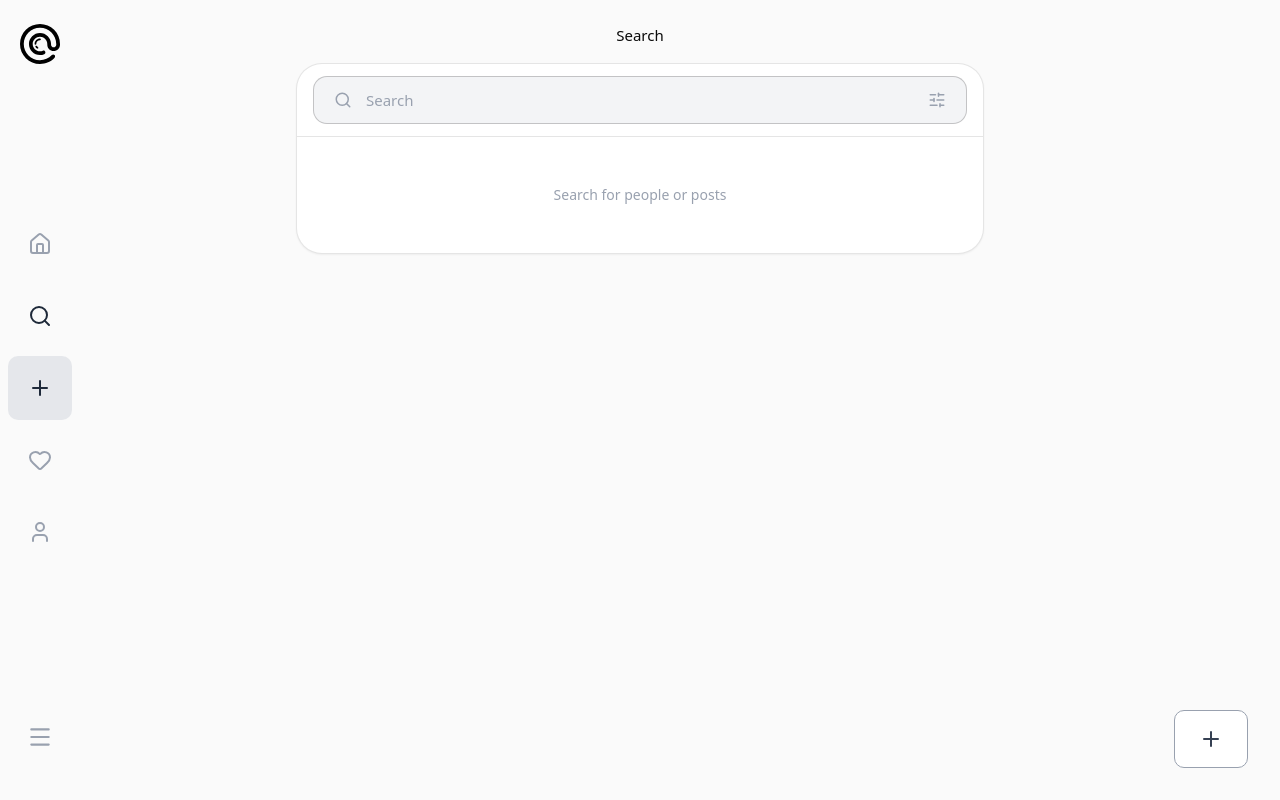
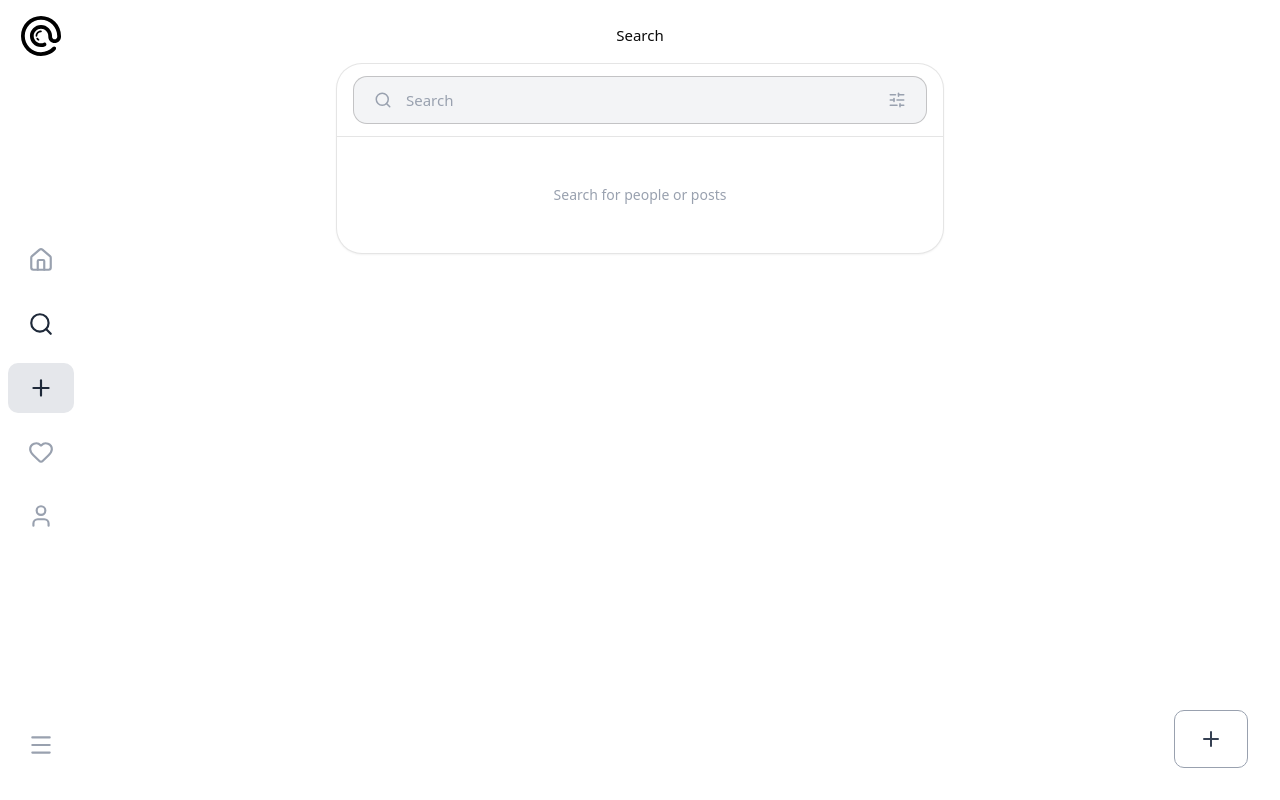
Before and after one commit to iamsahana10/looom-frontend, a React (Vite) app: page /search in a window 1280 px wide. Built offline with nearby package versions, Linux system fonts and the light colour scheme.

Commit message:
profile set

```diff
--- a/src/App.jsx
+++ b/src/App.jsx
@@ -8,6 +8,7 @@ import { isAuthenticated } from "./services/auth.service";
 import CreateThreadModal from "./components/create-thread-model";
 import Search from "./pages/search";
 import Thread from "./pages/thread";
+import Profile from "./pages/profile";
 
 const PrivateRoute = ({ children }) =>
   isAuthenticated() ? children : <Navigate to="/login" replace />;
@@ -46,6 +47,7 @@ export default function App() {
           <Route path="/" element={<Home />} />
           <Route path="/search" element={<Search />} />
           <Route path="/post/:id" element={<Thread />} />
+          <Route path="/profile/:id" element={<Profile />} />
         </Route>
       </Routes>
 
--- a/src/Layouts/app-layout.jsx
+++ b/src/Layouts/app-layout.jsx
@@ -14,14 +14,12 @@ const AppLayout = () => {
       <main>
         <SidebarNav onCreateClick={thread.openDialog} />
         <Header />
-        <div className="bg-[#fafafa]">
-          <div className="w-full max-w-180 mx-auto">
+        <div className="bg-white/70 min-h-screen">
+          <div className="w-full max-w-160 mx-auto">
             <Outlet />
           </div>
         </div>
         <BottomNav onCreateClick={thread.openDialog} />
-
-
       </main>
       {/* Floating Action Button (Optional) */}
       <div className="hidden md:inline-flex fixed bottom-8 right-8">
--- a/src/components/bottom-nav.jsx
+++ b/src/components/bottom-nav.jsx
@@ -1,15 +1,14 @@
-import { NAV_MENU_ITEMS } from "@/constants";
+import { getUser } from "@/services/auth.service";
 import NavMenu from "./nav-menu";
 
+const BottomNav = ({ onCreateClick }) => {
+  const currentUser = getUser();
 
+  return (
+    <nav className="md:hidden fixed z-50 bottom-0 w-full flex gap-2 items-cente justify-between py-2 px-1.5 bg-white backdrop-blur-xl border-t border-black/10">
+      <NavMenu iconSize={22} onCreateClick={onCreateClick} user={currentUser} />
+    </nav>
+  );
+};
 
-
-const BottomNav = ({onCreateClick}) => {
-    return (
-        <nav className="md:hidden fixed z-50 bottom-0 w-full flex gap-2 items-center justify-between py-2 px-1.5 bg-white backdrop-blur-xl border-t border-black/10">
-           <NavMenu onCreateClick={onCreateClick}/>
-        </nav>
-    )
-}
-
-export default BottomNav
+export default BottomNav;
--- a/src/components/nav-menu.jsx
+++ b/src/components/nav-menu.jsx
@@ -1,21 +1,28 @@
 import { NAV_MENU_ITEMS } from "@/constants";
-import React from "react";
 import NavItem from "./nav-item";
 import { Link, useLocation } from "react-router-dom";
 
-const NavMenu = ({ iconSize = 22, onCreateClick }) => {
+export default function NavMenu({ iconSize = 22, onCreateClick, user }) {
   const { pathname } = useLocation();
+
   return (
     <>
       {NAV_MENU_ITEMS.map((menuItem, index) => {
-        const { Icon, isCreate, url } = menuItem;
+        const { Icon, isCreate } = menuItem;
+
+        const url =
+          menuItem.url === "/profile" && user?.username
+            ? `/profile/${user.user_id}`
+            : menuItem.url;
+
         const active =
           url === "/" ? pathname === "/" : pathname.startsWith(url);
+
         return (
           <Link
             to={isCreate ? "#" : url}
             key={index}
-            className={`${isCreate && "bg-gray-200 hover:bg-gray-200 "} group hover:bg-gray-200 px-3.5 py-2 md:px-5 md:py-5 rounded-lg transition-all duration-150 cursor-pointer w-full md:w-fit flex justify-center items-center`}
+            className={`${isCreate && "bg-gray-200 hover:bg-gray-200"} group hover:bg-gray-200 rounded-lg px-3.5 py-2 md:px-5 md:py-3 transition-colors duration-100 cursor-pointer w-full md:w-fit flex justify-center items-center`}
             onClick={
               isCreate
                 ? (e) => {
@@ -25,12 +32,10 @@ const NavMenu = ({ iconSize = 22, onCreateClick }) => {
                 : undefined
             }
           >
-            <NavItem Icon={Icon} active={active || isCreate} size={iconSize} />
+            <NavItem Icon={Icon} active={isCreate || active} size={iconSize} />
           </Link>
         );
       })}
     </>
   );
-};
-
-export default NavMenu;
+}
--- a/src/components/post-card.jsx
+++ b/src/components/post-card.jsx
@@ -3,7 +3,7 @@ import { Link } from "react-router-dom";
 import { useState } from "react";
 import { formatTimeAgo } from "@/lib/utils";
 import { toggleLike } from "@/services/social.service";
-import { isAuthenticated } from "@/services/auth.service";
+import { getUser, isAuthenticated } from "@/services/auth.service";
 
 export default function PostCard({ post, isReply = false, viewPost = false }) {
   const [liked, setLiked] = useState(post.liked);
@@ -61,7 +61,7 @@ export default function PostCard({ post, isReply = false, viewPost = false }) {
       </button>
 
       {/* COMMENT */}
-      <Link to={`/post/${post.post_id}`}>
+      <Link to={`/post/${post.post_id}`} className="no-underline">
         <button className="flex items-center gap-1 p-2 rounded-full text-gray-400 hover:text-gray-600 hover:bg-gray-100 cursor-pointer">
           <MessageCircle size={18} />
           {post.replies_count > 0 && <span>{post.replies_count}</span>}
@@ -76,7 +76,7 @@ export default function PostCard({ post, isReply = false, viewPost = false }) {
   );
 
   return (
-    <article className="group border-b border-gray-300 last:border-b-0 px-6 py-5">
+    <article className="group border-b border-gray-300 last:border-b-0 px-4 py-2.5 md:px-6 md:py-5">
       {viewPost ? (
         /* viewPost layout: avatar + header on one row, then body & actions indented below */
         <div className="flex-1 min-w-0">
@@ -86,18 +86,21 @@ export default function PostCard({ post, isReply = false, viewPost = false }) {
               <div className="w-10 h-10 rounded-full bg-gradient-to-br from-gray-700 to-gray-500 flex items-center justify-center text-white font-bold text-sm">
                 {avatarLetter}
               </div>
+              {isReply && (
+                <div className="w-[2px] flex-1 mt-2 rounded-full bg-black/10" />
+              )}
             </div>
 
             {/* Header */}
             <div className="flex items-center justify-between w-full">
               <div className="flex items-center gap-1.5 min-w-0">
                 <Link
-                  to={`/user/${post.username}`}
-                  className="font-semibold text-gray-900 truncate"
+                  to={`/profile/${post.user_id}`}
+                  className="font-semibold text-gray-900"
                 >
                   {post.username}
                 </Link>
-                <span className="text-gray-400 shrink-0">
+                <span className="text-gray-400 shrink-0 text-sm md:text-md">
                   {formatTimeAgo(post.created_at)}
                 </span>
               </div>
@@ -108,7 +111,7 @@ export default function PostCard({ post, isReply = false, viewPost = false }) {
           </div>
 
           <div className="px-2">
-            <p className="block text-gray-700 whitespace-pre-wrap my-2.5">
+            <p className="block text-gray-700 whitespace-pre-wrap break-all my-2.5">
               {post.content}
             </p>
             {actions}
@@ -132,10 +135,13 @@ export default function PostCard({ post, isReply = false, viewPost = false }) {
             {/* Header */}
             <div className="flex items-center justify-between mb-0.5">
               <div className="flex items-center gap-1.5 min-w-0">
-                <span className="font-semibold text-gray-900 truncate">
+                <Link
+                  to={`/profile/${post.user_id}`}
+                  className="font-semibold text-gray-900"
+                >
                   {post.username}
-                </span>
-                <span className="text-gray-400 shrink-0">
+                </Link>
+                <span className="text-gray-400 shrink-0 text-sm md:text-md">
                   {formatTimeAgo(post.created_at)}
                 </span>
               </div>
@@ -145,9 +151,10 @@ export default function PostCard({ post, isReply = false, viewPost = false }) {
             </div>
 
             {/* Body */}
+            <div className="mt-2.5">
               <Link
                 to={`/post/${post.post_id}`}
-              className="block text-gray-700 whitespace-pre-wrap mb-2.5"
+                className="block text-gray-700 whitespace-pre-wrap break-all mb-2.5 no-underline"
               >
                 {post.content}
               </Link>
@@ -155,6 +162,7 @@ export default function PostCard({ post, isReply = false, viewPost = false }) {
               {actions}
             </div>
           </div>
+        </div>
       )}
     </article>
   );
--- a/src/components/sidebar-nav.jsx
+++ b/src/components/sidebar-nav.jsx
@@ -1,20 +1,27 @@
-import { MenuIcon } from "lucide-react";
-
+import { getUser } from "@/services/auth.service";
 import LooomLogo from "../assets/looom-logo.svg";
 import NavMenu from "./nav-menu";
 import UserMenu from "./user-menu";
 
 const SidebarNav = ({ onCreateClick }) => {
+  const currentUser = getUser();
   return (
-    <nav className="hidden fixed left-0 top-0 h-full w-20 md:flex flex-col items-center justify-between pt-6 pb-8">
+    <nav className="hidden fixed left-0 top-0 h-full w-fit md:flex flex-col items-center justify-between pt-4 pb-6 px-2">
       <a href="/" className="cursor-pointer">
         <img src={LooomLogo} alt="logo" className="w-10 h-10 fill-black" />
       </a>
-      <div className="flex flex-col gap-2">
-        <NavMenu iconSize={24} onCreateClick={onCreateClick} />
+      <div className="flex flex-col gap-3.5">
+        <NavMenu
+          onCreateClick={onCreateClick}
+          iconSize={26}
+          user={currentUser}
+        />
       </div>
       <div className="py-3">
-        <UserMenu size={26} className="text-gray-400 hover:text-black transition-colors"/>
+        <UserMenu
+          size={26}
+          className="text-gray-400 hover:text-black transition-colors"
+        />
       </div>
     </nav>
   );
--- a/src/constants.js
+++ b/src/constants.js
@@ -11,5 +11,5 @@ export const NAV_MENU_ITEMS = [
   { Icon: SearchIcon, isCreate: false, url: "/search" },
   { Icon: PlusIcon, isCreate: true, url: "/create" },
   { Icon: HeartIcon, isCreate: false, url: "/" },
-  { Icon: UserIcon, isCreate: false, url: "/" },
+  { Icon: UserIcon, isCreate: false, url: "/profile" },
 ];
--- /dev/null
+++ b/src/pages/profile.jsx
@@ -0,0 +1,32 @@
+import { getUserPosts, getUserProfile } from "@/services/profile.service";
+import React, { useEffect, useState } from "react";
+import { useParams } from "react-router-dom";
+
+const Profile = () => {
+  const { id } = useParams();
+  const [user, setUser] = useState(null);
+  const [posts, setPosts] = useState([]);
+  const [loading, setLoading] = useState(true);
+  const [error, setError] = useState("");
+  const loadProfile = async () => {
+    try {
+      const [profile, userPosts] = await Promise.all([
+        getUserProfile(id),
+        getUserPosts(id),
+      ]);
+      (setUser(profile), setPosts(userPosts));
+    } catch (error) {
+      setError(error.message || "Failed to Load User Profile");
+    } finally {
+      setLoading(false);
+    }
+  };
+  useEffect(() => {
+    loadProfile();
+  }, [id]);
+  console.log(user);
+  console.log(posts);
+  return <div>Profile</div>;
+};
+
+export default Profile;
--- /dev/null
+++ b/src/services/profile.service.js
@@ -0,0 +1,10 @@
+import api from "@/api/axios";
+
+export const getUserPosts = async (userId) => {
+  const res = await api.get(`/posts/user/${userId}`);
+  return res.data;
+};
+export const getUserProfile = async (userId) => {
+  const res = await api.get(`/users/${userId}`);
+  return res.data;
+};
```
Lines whose indentation alone changed are shown as unchanged.
